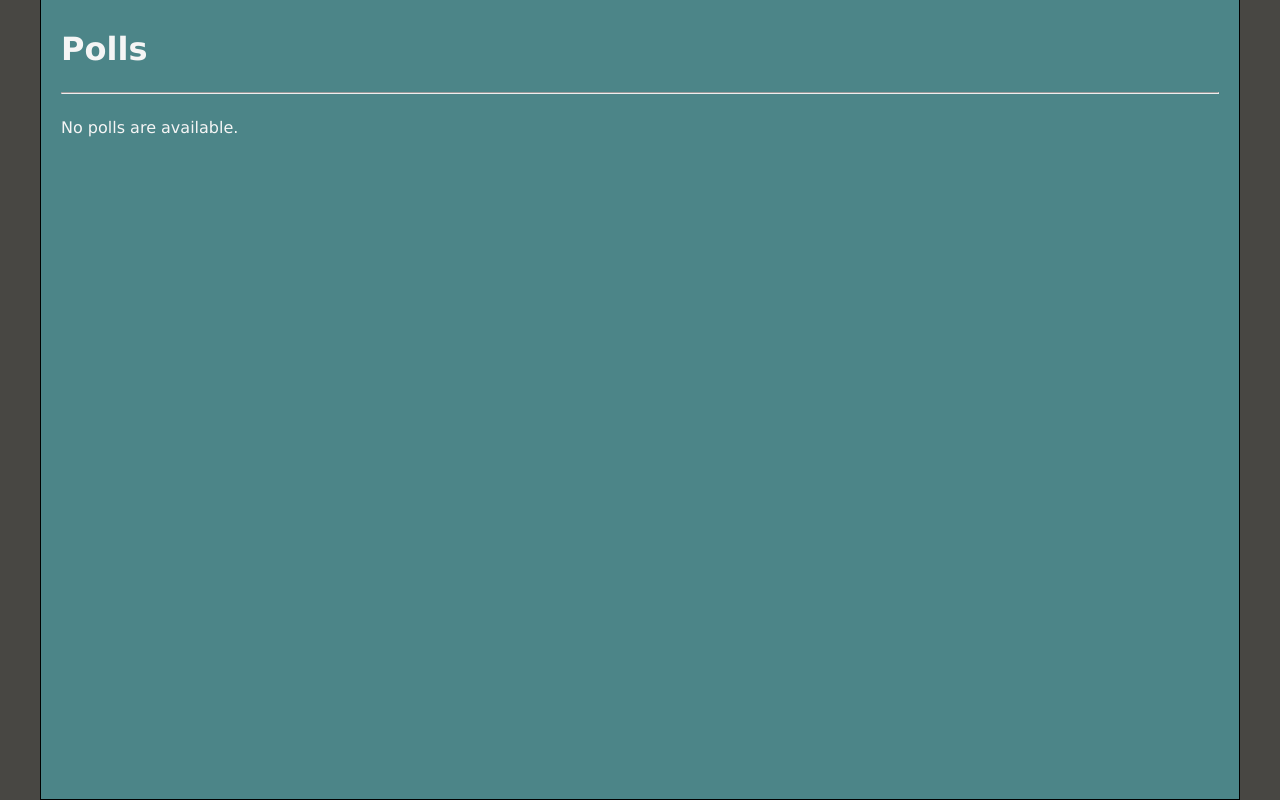
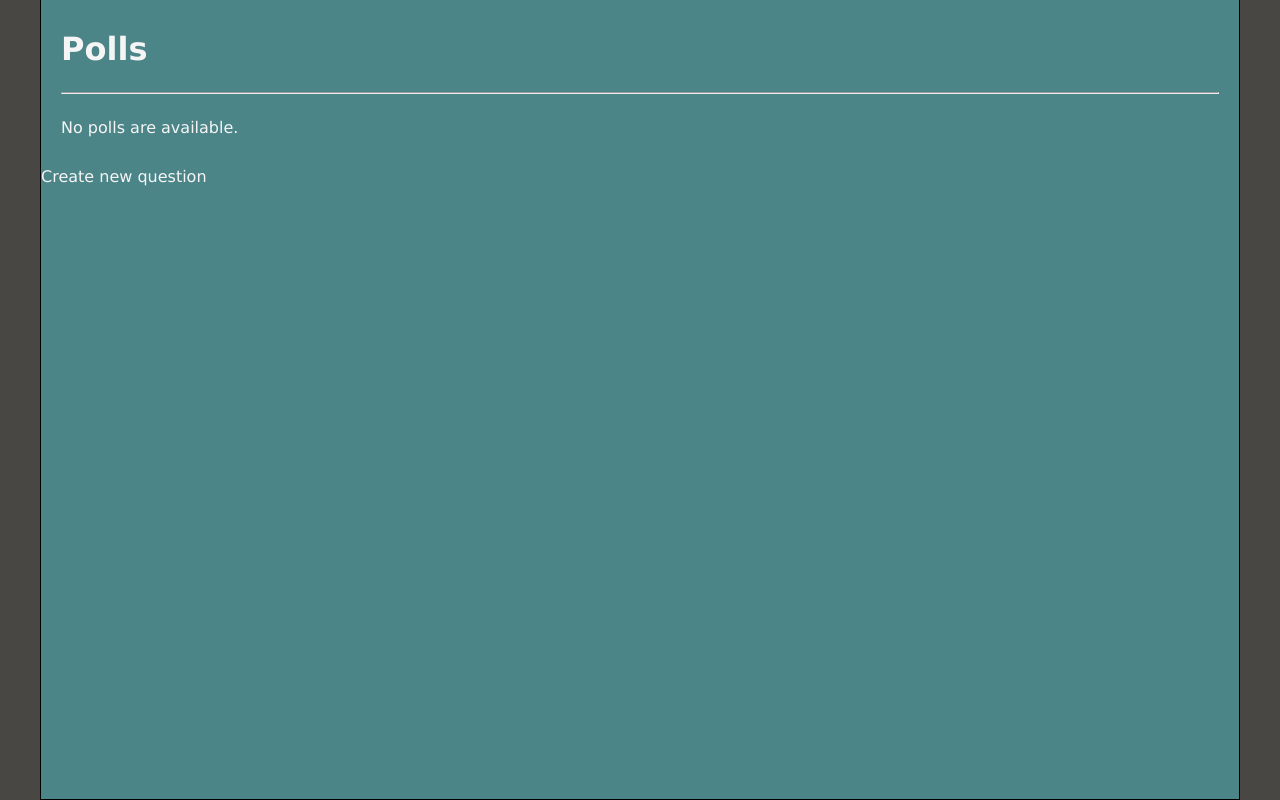
Before and after one commit to Rokudoku/Django-Strawpoll-WebApp, a Django app: page /polls/ in a window 1280 px wide. Shown: the part 142-942 px from the top of the page. Run offline with Django 3.2, Linux system fonts and the light colour scheme; data that the repository does not hold is empty; some libraries are stand-ins or nearby versions.

Commit message:
Made basic create question form.
Currently only makes a question with no choices.

```diff
--- a/polls/templates/polls/index.html
+++ b/polls/templates/polls/index.html
@@ -63,6 +63,7 @@
             <p>No polls are available.</p>
         {% endif %}
     </div>
+    <a href="{% url 'polls:create' %}">Create new question</a>
 
 {% endblock content %}
 
--- /dev/null
+++ b/polls/templates/polls/question.html
@@ -0,0 +1,5 @@
+<form method="post" action="">
+    {% csrf_token %}
+    {{ form }}
+    <input type="submit" value="Submit" />
+</form>
--- a/polls/urls.py
+++ b/polls/urls.py
@@ -8,4 +8,5 @@ urlpatterns = [
     path('<int:pk>/', views.DetailView.as_view(), name='detail'),
     path('<int:pk>/results/', views.ResultsView.as_view(), name='results'),
     path('<int:question_id>/vote/', views.vote, name='vote'),
+    path('create/', views.manage_question, name='create'),
 ]
--- a/polls/views.py
+++ b/polls/views.py
@@ -4,6 +4,7 @@ from django.urls import reverse
 from django.utils import timezone
 from django.views import generic
 
+from .forms import QuestionForm
 from .models import Choice, Question
 
 class IndexView(generic.ListView):
@@ -57,3 +58,17 @@ def vote(request, question_id):
         # with POST data. This prevents data from being posted twice if a
         # user hits the Back button.
         return HttpResponseRedirect(reverse('polls:results', args=(question.id,)))
+
+def manage_question(request):
+    if request.method == "POST":
+        # create form and populate with data from request
+        form = QuestionForm(request.POST)
+        if form.is_valid():
+            new_question = form.save(commit=False)
+            new_question.pub_date = timezone.now()
+            new_question.save()
+            return HttpResponseRedirect(reverse('polls:index'))
+    else:
+        # create blank form
+        form = QuestionForm()
+    return render(request, 'polls/question.html', {'form': form})
```
Also changed, not shown: polls/forms.py (added, +9 -0 lines).
